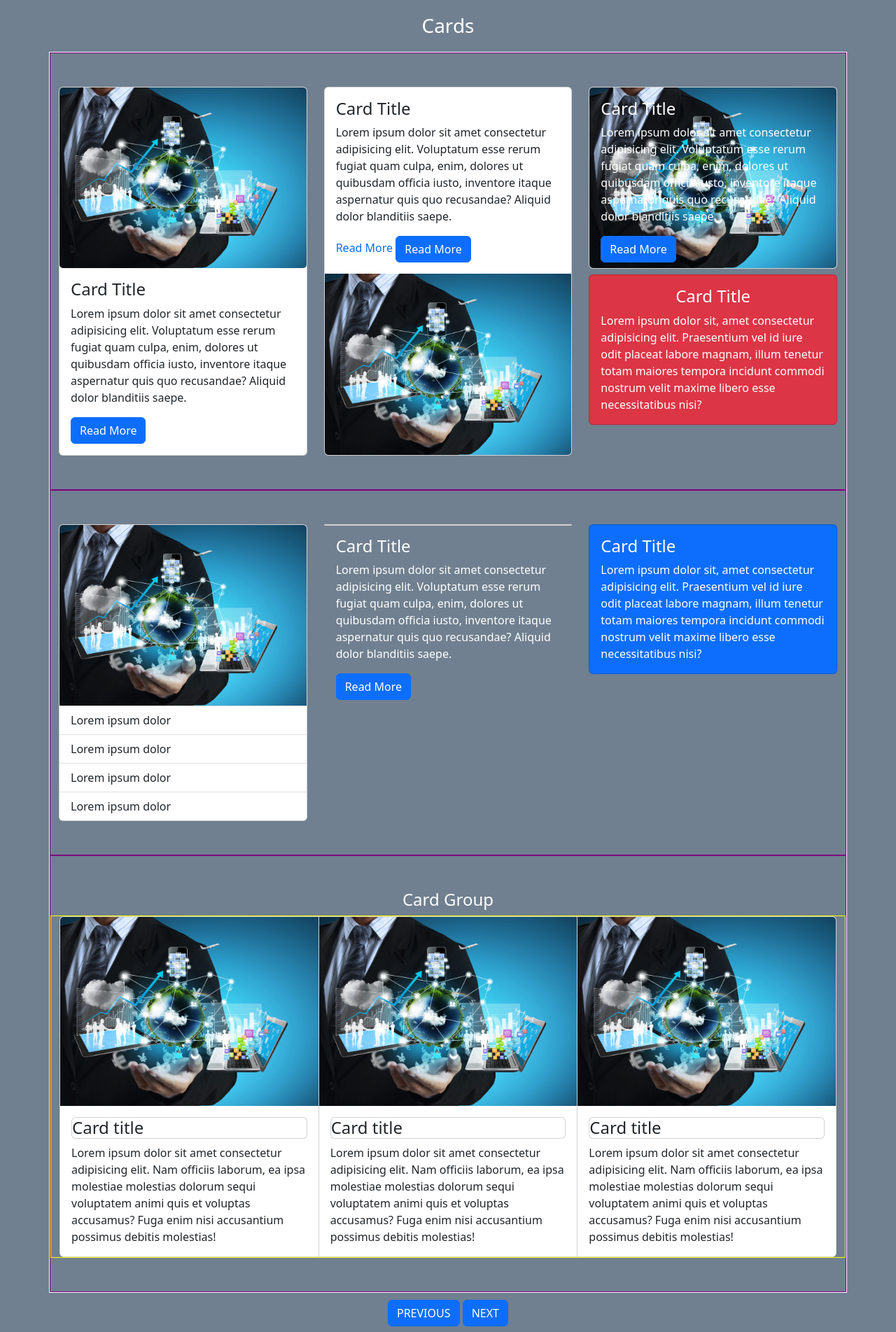
After one commit to Vikas681999/HTML, a PHP site: page /card.html in a window 1280 px wide. The commit adds this page. Shown: the whole page at 70% size. Run offline with PHP 8.4, Linux system fonts and the light colour scheme.

Commit message:
Todays file updates

```diff
--- /dev/null
+++ b/bootstrap/card.html
@@ -0,0 +1,173 @@
+<!DOCTYPE html>
+<html lang="en">
+
+<head>
+    <meta charset="UTF-8">
+    <meta http-equiv="X-UA-Compatible" content="IE=edge">
+    <meta name="viewport" content="width=device-width, initial-scale=1.0">
+    <link rel="stylesheet" href="css/bootstrap.css">
+    <link rel="stylesheet" href="css/style.css">
+    <title>Cards</title>
+</head>
+
+<body>
+    <h3 style="text-align: center;" class="text-white">Cards</h3>
+    <div class="container">
+        <div class="row py-5">
+            <div class="col-md-4">
+                <div class="card">
+                    <img src="img/01.jpeg" class="card-img" alt="">
+                    <div class="card-body">
+                        <H4 class="card-title">Card Title</H4>
+                        <p class="card-text">Lorem ipsum dolor sit amet consectetur adipisicing elit. Voluptatum esse
+                            rerum
+                            fugiat quam culpa, enim, dolores ut quibusdam officia iusto, inventore itaque aspernatur
+                            quis
+                            quo recusandae? Aliquid dolor blanditiis saepe.</p>
+                        <button class="btn btn-primary">Read More</button>
+                    </div>
+                </div>
+            </div>
+            <div class="col-md-4">
+                <div class="card">
+
+                    <div class="card-body">
+                        <H4 class="card-title">Card Title</H4>
+                        <p class="card-text">Lorem ipsum dolor sit amet consectetur adipisicing elit. Voluptatum esse
+                            rerum
+                            fugiat quam culpa, enim, dolores ut quibusdam officia iusto, inventore itaque aspernatur
+                            quis
+                            quo recusandae? Aliquid dolor blanditiis saepe.</p>
+                        <a href="" class="card-link">Read More</a>
+                        <button class="btn btn-primary">Read More</button>
+                    </div>
+                    <img src="img/01.jpeg" class="card-img-bottom" alt="">
+                </div>
+            </div>
+            <div class="col-md-4">
+                <div class="card text-white">
+                    <img src="img/01.jpeg" class="card-img" alt="">
+                    <div class="card-img-overlay">
+                        <H4 class="card-title">Card Title</H4>
+                        <p class="card-text">Lorem ipsum dolor sit amet consectetur adipisicing elit. Voluptatum esse
+                            rerum
+                            fugiat quam culpa, enim, dolores ut quibusdam officia iusto, inventore itaque aspernatur
+                            quis
+                            quo recusandae? Aliquid dolor blanditiis saepe.</p>
+
+                        <button class="btn btn-primary">Read More</button>
+                    </div>
+
+                </div>
+                <div class="card mb-3 mt-2 text-right bg-danger text-white">
+                    <div class="card-body">
+                        <h4 class="card-title text-center">Card Title</h4>
+                        <p class="card-text">Lorem ipsum dolor sit, amet consectetur adipisicing elit. Praesentium vel
+                            id iure odit placeat labore magnam, illum tenetur totam maiores tempora incidunt commodi
+                            nostrum velit maxime libero esse necessitatibus nisi?</p>
+                    </div>
+                </div>
+            </div>
+
+
+
+        </div>
+        <div class="row py-5">
+            <div class="col-md-4">
+
+                <div class="card">
+                    <img src="img/01.jpeg" class="card-img-top" alt="">
+                    <div class="list-group list-group-flush">
+                        <li class="list-group-item">Lorem ipsum dolor</li>
+                        <li class="list-group-item">Lorem ipsum dolor</li>
+                        <li class="list-group-item">Lorem ipsum dolor</li>
+                        <li class="list-group-item">Lorem ipsum dolor</li>
+
+                    </div>
+                </div>
+            </div>
+
+
+            <div class="col-md-4">
+                <div class="card text-white">
+
+                    <div class="card-img-overlay">
+                        <H4 class="card-title">Card Title</H4>
+                        <p class="card-text">Lorem ipsum dolor sit amet consectetur adipisicing elit. Voluptatum esse
+                            rerum
+                            fugiat quam culpa, enim, dolores ut quibusdam officia iusto, inventore itaque aspernatur
+                            quis
+                            quo recusandae? Aliquid dolor blanditiis saepe.</p>
+
+                        <button class="btn btn-primary">Read More</button>
+                    </div>
+
+                </div>
+            </div>
+
+
+
+
+            <div class="col-md-4">
+                <div class="card mb-3 text-right bg-primary text-white">
+                    <div class="card-body">
+                        <h4 class="card-title">Card Title</h4>
+                        <p class="card-text">Lorem ipsum dolor sit, amet consectetur adipisicing elit. Praesentium vel
+                            id iure odit placeat labore magnam, illum tenetur totam maiores tempora incidunt commodi
+                            nostrum velit maxime libero esse necessitatibus nisi?</p>
+                    </div>
+                </div>
+            </div>
+        </div>
+
+
+        <!--Card Group-->
+        <div class="row py-5">
+            <h4 class="text-white" style="text-align: center;">Card Group</h4>
+            <div class="col">
+                <div class="card-group">
+                    <div class="card">
+                        <img src="img/01.jpeg" class="card-img-top" alt="">
+                        <div class="card-body">
+                            <h4 class="card title">Card title</h4>
+                            <p class="card-text">Lorem ipsum dolor sit amet consectetur adipisicing elit. Nam officiis
+                                laborum, ea ipsa molestiae molestias dolorum sequi voluptatem animi quis et voluptas
+                                accusamus? Fuga enim nisi accusantium possimus debitis molestias!</p>
+                        </div>
+                    </div>
+                    <div class="card">
+                        <img src="img/01.jpeg" class="card-img-top" alt="">
+                        <div class="card-body">
+                            <h4 class="card title">Card title</h4>
+                            <p class="card-text">Lorem ipsum dolor sit amet consectetur adipisicing elit. Nam officiis
+                                laborum, ea ipsa molestiae molestias dolorum sequi voluptatem animi quis et voluptas
+                                accusamus? Fuga enim nisi accusantium possimus debitis molestias!</p>
+                        </div>
+                    </div>
+                    <div class="card">
+                        <img src="img/01.jpeg" class="card-img-top" alt="">
+                        <div class="card-body">
+                            <h4 class="card title">Card title</h4>
+                            <p class="card-text">Lorem ipsum dolor sit amet consectetur adipisicing elit. Nam officiis
+                                laborum, ea ipsa molestiae molestias dolorum sequi voluptatem animi quis et voluptas
+                                accusamus? Fuga enim nisi accusantium possimus debitis molestias!</p>
+                        </div>
+                    </div>
+                </div>
+            </div>
+        </div>
+        <!--Card masonry layout-->
+
+
+
+    </div>
+
+
+
+    <div class="container1 text-center  mb-2" style="margin-top: 10px;">
+        <a href="images.html" class="  btn btn-primary">PREVIOUS</a>
+        <a href="mediaobject.html" class="  btn btn-primary">NEXT</a>
+    </div>
+</body>
+
+</html>
--- a/bootstrap/css/style.css
+++ b/bootstrap/css/style.css
@@ -59,3 +59,14 @@ a{
 #footer{
     background-color: aqua;
 }
+
+.nav{
+    background: darkcyan;
+
+}.nav-link{
+    color: #fff;
+}
+.nav-link hover{
+    color: #fff;
+    background: sandybrown;
+}
--- a/bootstrap/form.html
+++ b/bootstrap/form.html
@@ -83,7 +83,7 @@
                     </select>
 
                 </div>
-
+                CSS Responsive
                 <div class="col mt-2">
                     <label class="form-label text-white">PAN NO :</label>
                     <input type="text" id="birthday" name="birthday" class="form-control mb-2"
@@ -179,7 +179,7 @@
             </div>
         </form>
     </div>
-    <div class="container1 text-center" style="margin-top: 10px;">
+    <div class="container1 text-center  mb-2" style="margin-top: 10px;">
         <a href="overview.html" class="  btn btn-primary">PREVIOUS</a>
         <a href="layout.html" class="  btn btn-primary">NEXT</a>
     </div>
--- a/bootstrap/nesting.html
+++ b/bootstrap/nesting.html
@@ -79,7 +79,7 @@
 
     <div class="container1 text-center" style="margin-top: 10px;">
         <a href="ordering.html" class=" prebtn btn btn-primary">PREVIOUS</a>
-        <a href="#.html" class=" nextbtn btn btn-primary">NEXT</a>
+        <a href="menusample.html" class=" nextbtn btn btn-primary">NEXT</a>
     </div>
 
 </body>
```
Also changed, not shown: bootstrap/css/style1.css (added, +14 -0 lines), bootstrap/images.html (added, +67 -0 lines), bootstrap/mediaobject.html (added, +83 -0 lines), bootstrap/menus.html (added, +100 -0 lines), bootstrap/menusample.html (added, +57 -0 lines), bootstrap/img/01.jpeg (added), bootstrap/img/download.jpeg (added), bootstrap/img/user.png (added).
